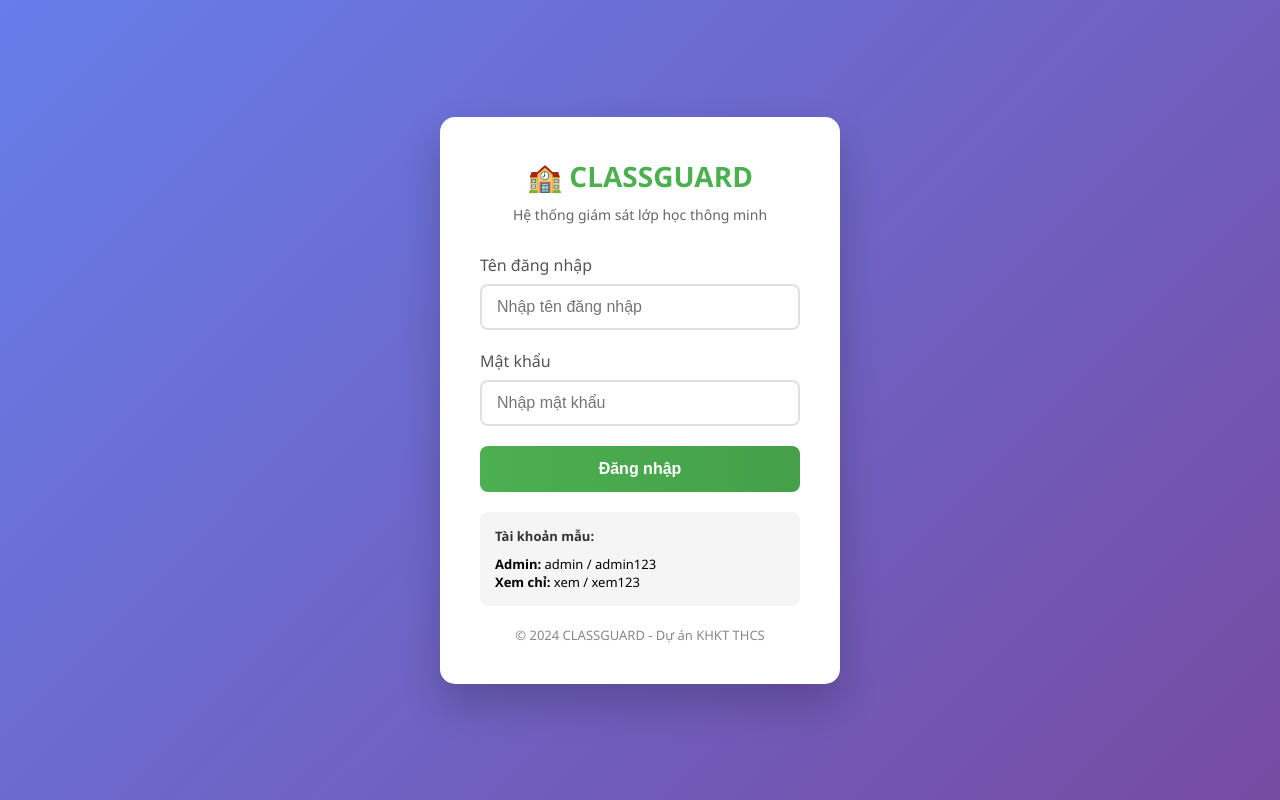
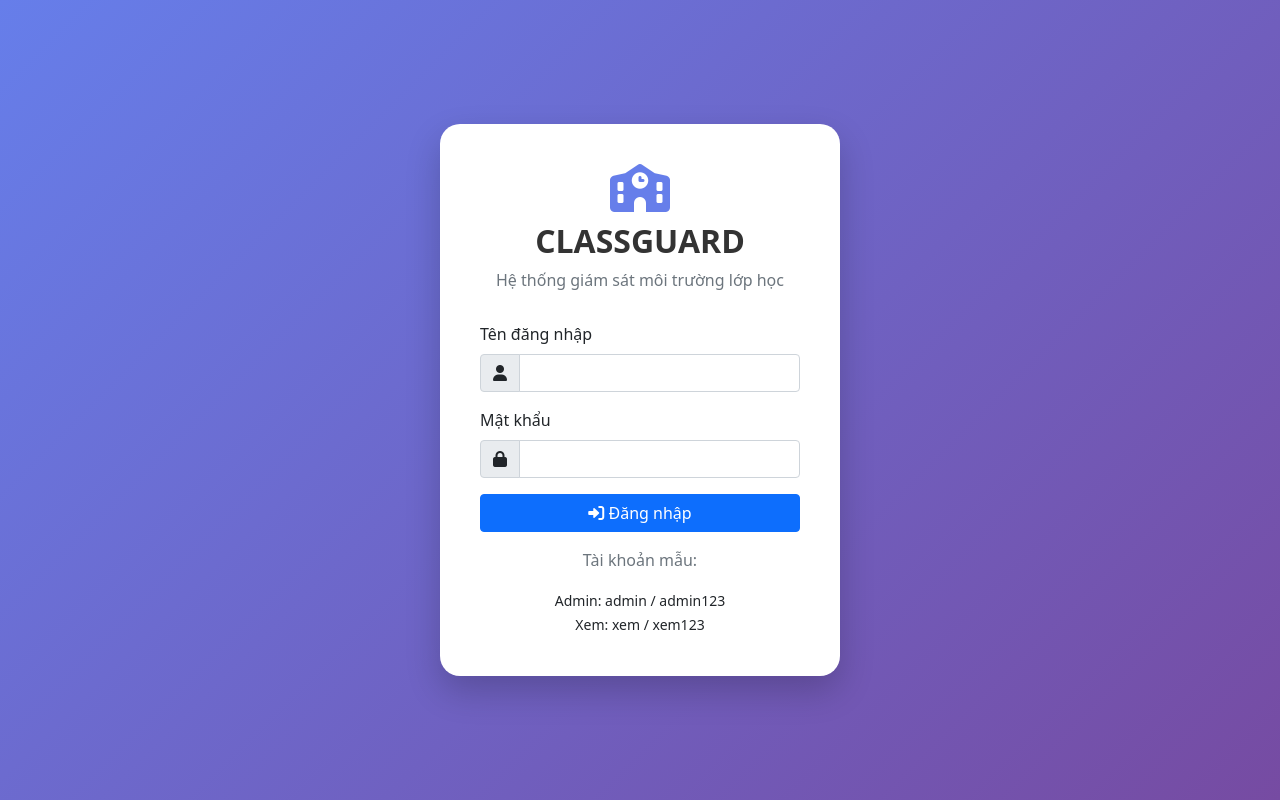
Before and after one commit to nguyenminhquan-80/classguard-web, a Flask app: page /login in a window 1280 px wide. Run offline with Flask 3, Linux system fonts and the light colour scheme.

Commit message:
Update login.html

```diff
--- a/templates/login.html
+++ b/templates/login.html
@@ -3,22 +3,22 @@
 <head>
     <meta charset="UTF-8">
     <meta name="viewport" content="width=device-width, initial-scale=1.0">
-    <title>Đăng nhập - CLASSGUARD</title>
+    <title>CLASSGUARD - Đăng nhập</title>
+    <link href="https://cdn.jsdelivr.net/npm/bootstrap@5.1.3/dist/css/bootstrap.min.css" rel="stylesheet">
+    <link href="https://cdnjs.cloudflare.com/ajax/libs/font-awesome/6.0.0/css/all.min.css" rel="stylesheet">
     <style>
-        * { margin: 0; padding: 0; box-sizing: border-box; }
         body {
-            font-family: 'Segoe UI', Tahoma, Geneva, Verdana, sans-serif;
             background: linear-gradient(135deg, #667eea 0%, #764ba2 100%);
             height: 100vh;
             display: flex;
+            align-items: center;
             justify-content: center;
-            align-items: center;
         }
-        .login-container {
+        .login-card {
             background: white;
+            border-radius: 20px;
             padding: 40px;
-            border-radius: 15px;
-            box-shadow: 0 20px 40px rgba(0,0,0,0.2);
+            box-shadow: 0 15px 35px rgba(0,0,0,0.2);
             width: 100%;
             max-width: 400px;
         }
@@ -26,110 +26,62 @@
             text-align: center;
             margin-bottom: 30px;
         }
-        .logo h1 {
-            color: #4CAF50;
-            font-size: 28px;
+        .logo h2 {
+            color: #333;
+            font-weight: bold;
+        }
+        .logo i {
+            font-size: 3rem;
+            color: #667eea;
             margin-bottom: 10px;
-        }
-        .logo p {
-            color: #666;
-            font-size: 14px;
-        }
-        .form-group {
-            margin-bottom: 20px;
-        }
-        .form-group label {
-            display: block;
-            margin-bottom: 8px;
-            color: #555;
-            font-weight: 500;
-        }
-        .form-group input {
-            width: 100%;
-            padding: 12px 15px;
-            border: 2px solid #e0e0e0;
-            border-radius: 8px;
-            font-size: 16px;
-            transition: border-color 0.3s;
-        }
-        .form-group input:focus {
-            border-color: #4CAF50;
-            outline: none;
-        }
-        .error {
-            color: #f44336;
-            font-size: 14px;
-            margin-top: 10px;
-            text-align: center;
-        }
-        .btn-login {
-            width: 100%;
-            padding: 14px;
-            background: linear-gradient(to right, #4CAF50, #45a049);
-            color: white;
-            border: none;
-            border-radius: 8px;
-            font-size: 16px;
-            font-weight: 600;
-            cursor: pointer;
-            transition: transform 0.2s;
-        }
-        .btn-login:hover {
-            transform: translateY(-2px);
-        }
-        .footer {
-            text-align: center;
-            margin-top: 20px;
-            color: #888;
-            font-size: 13px;
-        }
-        .credentials {
-            background: #f5f5f5;
-            padding: 15px;
-            border-radius: 8px;
-            margin-top: 20px;
-            font-size: 13px;
-        }
-        .credentials h4 {
-            margin-bottom: 10px;
-            color: #333;
         }
     </style>
 </head>
 <body>
-    <div class="login-container">
+    <div class="login-card">
         <div class="logo">
-            <h1>🏫 CLASSGUARD</h1>
-            <p>Hệ thống giám sát lớp học thông minh</p>
+            <i class="fas fa-school"></i>
+            <h2>CLASSGUARD</h2>
+            <p class="text-muted">Hệ thống giám sát môi trường lớp học</p>
         </div>
 
-        <form method="POST" action="/login">
-            <div class="form-group">
-                <label>Tên đăng nhập</label>
-                <input type="text" name="username" required placeholder="Nhập tên đăng nhập">
+        {% with messages = get_flashed_messages(with_categories=true) %}
+            {% if messages %}
+                {% for category, message in messages %}
+                    <div class="alert alert-{{ category }}">{{ message }}</div>
+                {% endfor %}
+            {% endif %}
+        {% endwith %}
+
+        <form method="POST">
+            <div class="mb-3">
+                <label class="form-label">Tên đăng nhập</label>
+                <div class="input-group">
+                    <span class="input-group-text"><i class="fas fa-user"></i></span>
+                    <input type="text" class="form-control" name="username" required>
+                </div>
             </div>
 
-            <div class="form-group">
-                <label>Mật khẩu</label>
-                <input type="password" name="password" required placeholder="Nhập mật khẩu">
+            <div class="mb-3">
+                <label class="form-label">Mật khẩu</label>
+                <div class="input-group">
+                    <span class="input-group-text"><i class="fas fa-lock"></i></span>
+                    <input type="password" class="form-control" name="password" required>
+                </div>
             </div>
 
-            {% if error %}
-            <div class="error">{{ error }}</div>
-            {% endif %}
+            <button type="submit" class="btn btn-primary w-100">
+                <i class="fas fa-sign-in-alt"></i> Đăng nhập
+            </button>
 
-            <button type="submit" class="btn-login">Đăng nhập</button>
+            <div class="mt-3 text-center">
+                <p class="text-muted">Tài khoản mẫu:</p>
+                <small>Admin: admin / admin123</small><br>
+                <small>Xem: xem / xem123</small>
+            </div>
         </form>
+    </div>
 
-        <div class="credentials">
-            <h4>Tài khoản mẫu:</h4>
-            <p><strong>Admin:</strong> admin / admin123</p>
-            <p><strong>Xem chỉ:</strong> xem / xem123</p>
-        </div>
-
-        <div class="footer">
-            © 2024 CLASSGUARD - Dự án KHKT THCS
-        </div>
-    </div>
+    <script src="https://cdn.jsdelivr.net/npm/bootstrap@5.1.3/dist/js/bootstrap.bundle.min.js"></script>
 </body>
 </html>
```
